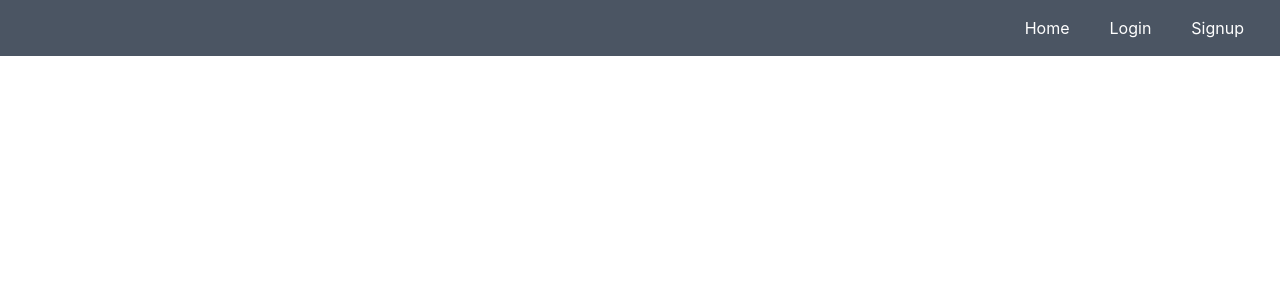
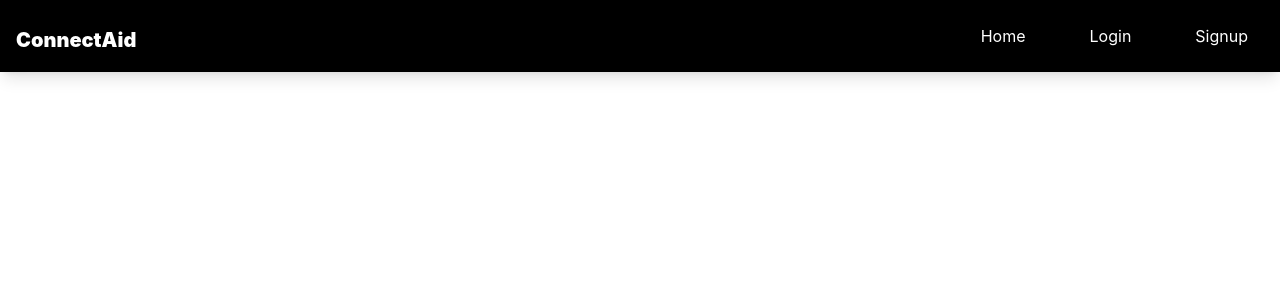
Before and after one commit to sam6akj/connectaid, a React (Create React App) app in the folder front-end/: page / in a window 1280 px wide. Shown: the top 300 px of the page. Built offline with nearby package versions, Linux system fonts and the light colour scheme.

Commit message:
styling for navbar

```diff
--- a/front-end/src/App.js
+++ b/front-end/src/App.js
@@ -3,7 +3,7 @@ import NavBar from './components/NavBar';
 
 function App() {
   return (
-    <div>
+    <div class="navbar">
       <NavBar/>
     </div>
   );
--- a/front-end/src/components/NavBar.css
+++ b/front-end/src/components/NavBar.css
@@ -1,14 +1,37 @@
-.navbar ul{
-    list-style: none;
-    display: inline-flex;
+.nav-item {
+    position: relative;
+    padding: 8px 16px;
+    transition: all 0.3s ease;
+    cursor: pointer;
+  }
 
+
+.nav-item:hover {
+    color: #f0f0f0;
+
+  }
+
+
+.nav-item:active {
+    color: #4CAF50;
+  }
+
+
+.nav-item::after {
+    content: "";
+    position: absolute;
+    width: 100%;
+    height: 2px;
+    background-color: transparent;
+    bottom: 0;
+    left: 0;
+    transition: all 0.3s ease;
+  }
+
+.nav-item:hover::after {
+    background-color: #f0f0f0;
+  }
+
+.nav-item:active::after {
+    background-color: #4CAF50;
 }
-
-.navbar{
-    display: flex;
-    justify-content: flex-end;
-}
-
-.navbar li{
-    margin:auto 20px;
-}
--- a/front-end/src/components/NavBar.jsx
+++ b/front-end/src/components/NavBar.jsx
@@ -2,16 +2,19 @@ import React from "react";
 import './NavBar.css';
 
 
-const navBar = ()=>{
+const NavBar = () => {
     return (
-        <nav className="navbar bg-gray-600 text-white p-4">
-            <ul>
-                <li>Home</li>
-                <li>Login</li>
-                <li>Signup</li>
-            </ul>
-        </nav>
+        <nav className="navbar bg-black text-white p-4 shadow-lg sticky top-0 z-50">
+        <div className="container mx-auto flex justify-between items-center">
+          <h1 className="font-black lg:text-[20px] sm:text-[20px] xs:text-[20px] text-[10px] lg:leading-[30px] mt-2 text-white hover:cursor-pointer">ConnectAid</h1>
+          <ul className="flex space-x-8">
+            <li className="nav-item">Home</li>
+            <li className="nav-item">Login</li>
+            <li className="nav-item">Signup</li>
+          </ul>
+        </div>
+      </nav>
     );
-}
+  };
 
-export default navBar;
+export default NavBar;
```
Also changed, not shown: 1 other file (tests, documents, lock files or other folders).
